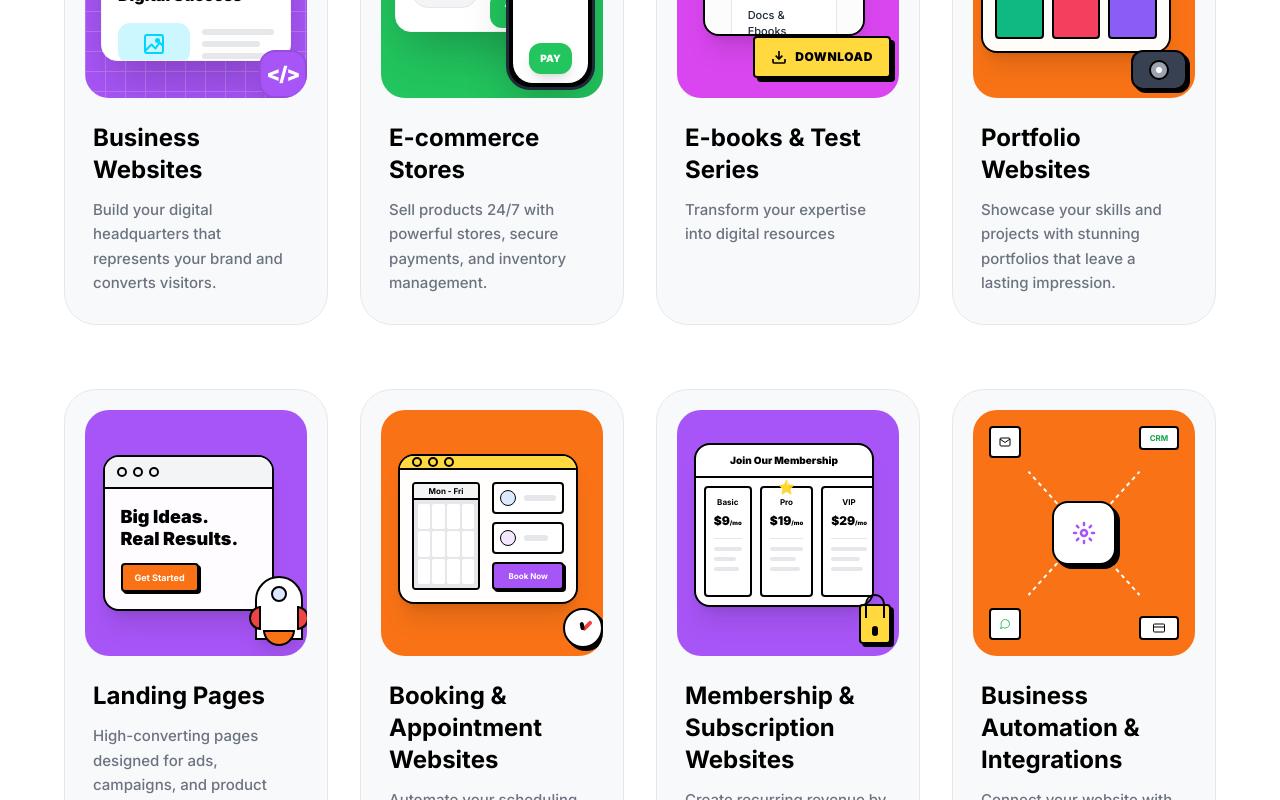
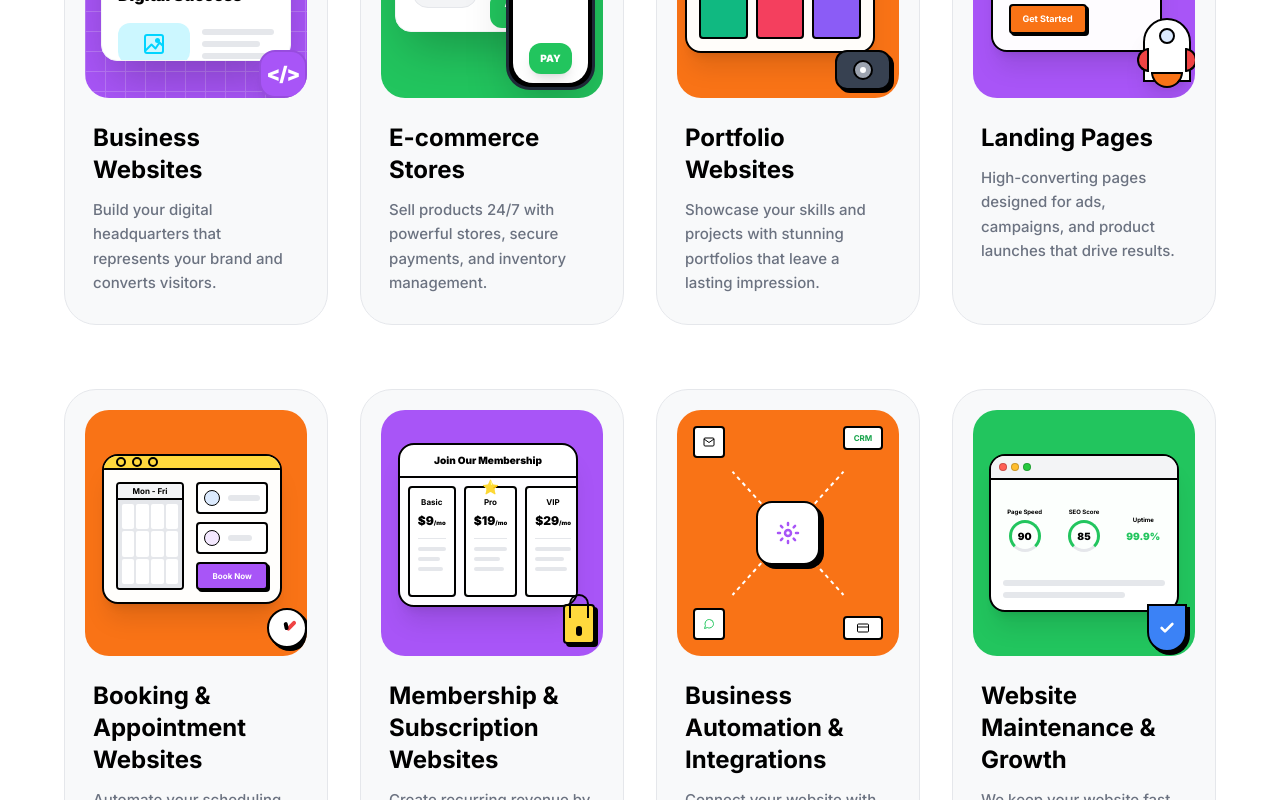
Before and after one commit to chandramondal-1/nexvoraweb.in, a React (Vite) app: page /#/ in a window 1280 px wide. Shown: the part 2000-2800 px from the top of the page. Built offline with nearby package versions, Linux system fonts and the light colour scheme.

Commit message:
Remove E-books feature to restore 8-card grid layout

```diff
--- a/src/sections/RevenueSection.tsx
+++ b/src/sections/RevenueSection.tsx
@@ -16,12 +16,6 @@ const features = [
     description: 'Sell products 24/7 with powerful stores, secure payments, and inventory management.',
     bgColor: '#22C55E',
     illustration: 'ecommerce',
-  },
-  {
-    title: 'E-books & Test Series',
-    description: 'Transform your expertise into digital resources',
-    bgColor: '#D946EF',
-    illustration: 'ebooks',
   },
   {
     title: 'Portfolio Websites',
```
